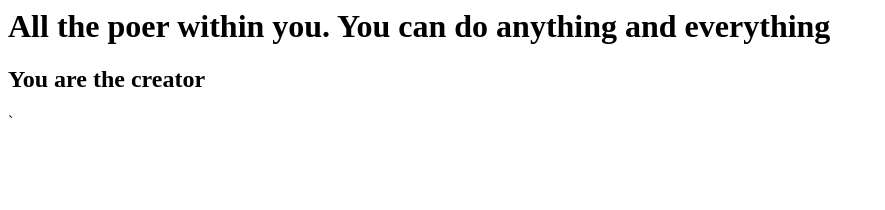
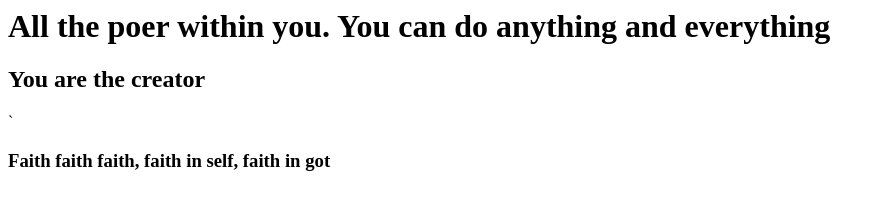
Before and after one commit to arjune15pb/firstgitrepo, a plain HTML site: page index.html in a window 1280 px wide. Shown: the whole page, without its empty margins (0-885 px from the left). Drawn offline with Linux system fonts and the light colour scheme.

Commit message:
added 3rd quote

```diff
--- a/index.html
+++ b/index.html
@@ -3,5 +3,6 @@
 
 		<h1>All the poer within you. You can do anything and everything</h1>
 		<h2>You are the creator</h2>`
+		<h3>Faith faith faith, faith in self, faith in got</h3>
 	</body>
 </html>
```
